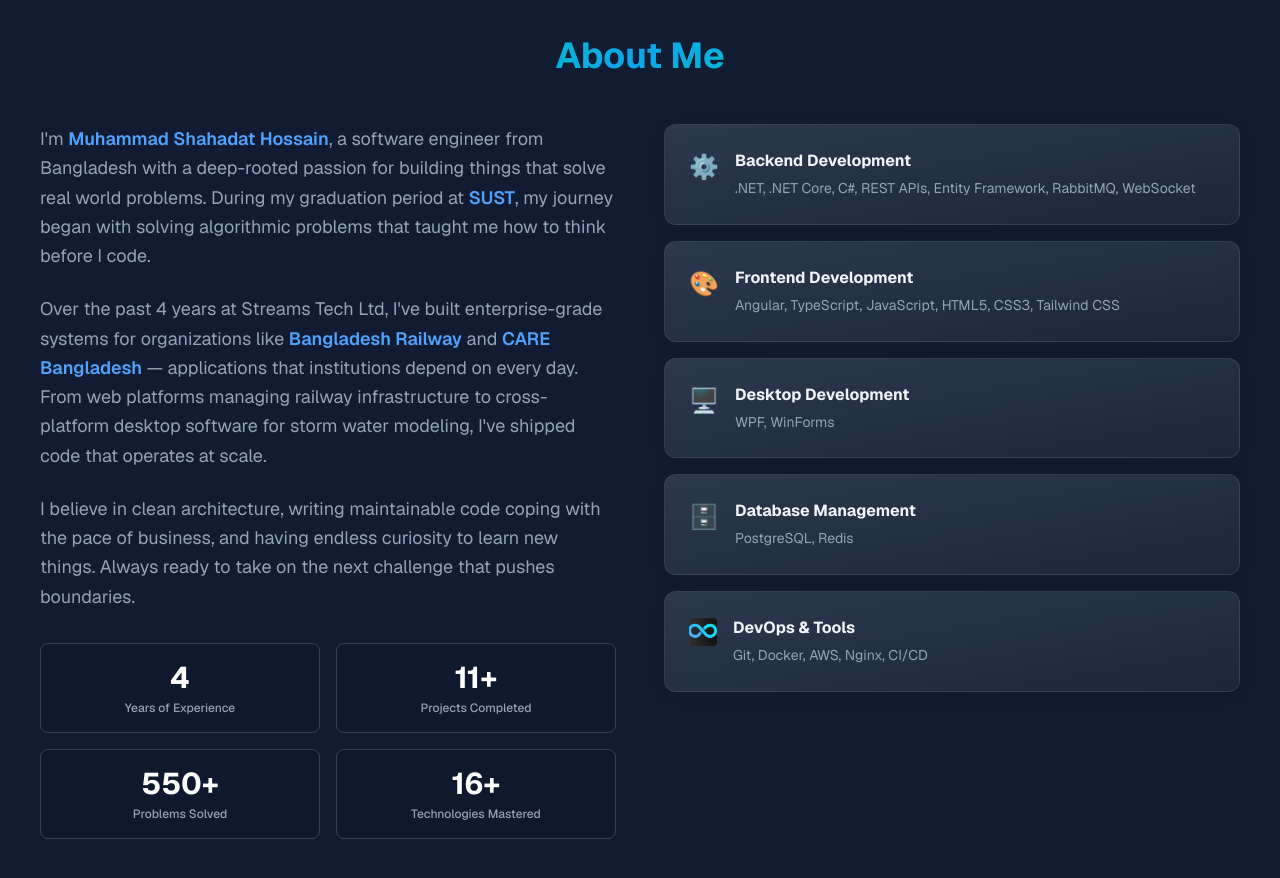
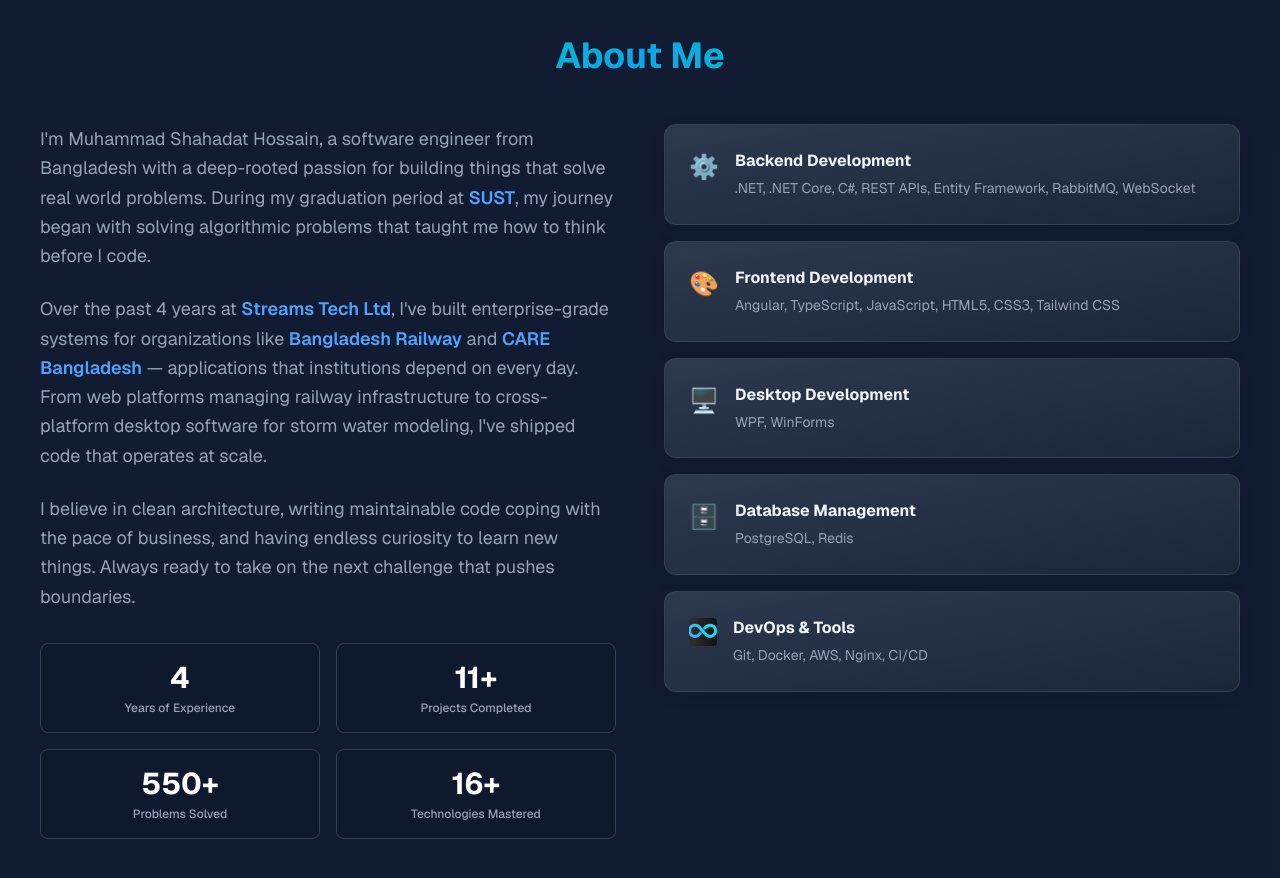
Before and after one commit to shahadat-26/Portfolio, an Angular app: page / in a window 1280 px wide. Shown: the part 860-1738 px from the top of the page. Built offline with nearby package versions, Linux system fonts and the light colour scheme.

Commit message:
Update about section text highlights

```diff
--- a/src/app/components/about/about.html
+++ b/src/app/components/about/about.html
@@ -13,14 +13,14 @@
       <!-- Left: Bio + Stats -->
       <div>
         <p class="text-[var(--color-text-secondary)] text-base md:text-lg leading-relaxed mb-6">
-          I'm <span class="text-blue-400 font-semibold">Muhammad Shahadat Hossain</span>, a software engineer
+          I'm Muhammad Shahadat Hossain, a software engineer
           from Bangladesh with a deep-rooted passion for building things that solve real world problems.
           During my graduation period at <span class="text-blue-400 font-semibold">SUST</span>, my journey
           began with solving algorithmic problems that taught me how to think before I code.
         </p>
 
         <p class="text-[var(--color-text-secondary)] text-base md:text-lg leading-relaxed mb-6">
-          Over the past 4 years at Streams Tech Ltd,
+          Over the past 4 years at <span class="text-blue-400 font-semibold">Streams Tech Ltd</span>,
           I've built enterprise-grade systems for organizations like
           <span class="text-blue-400 font-semibold">Bangladesh Railway</span> and
           <span class="text-blue-400 font-semibold">CARE Bangladesh</span> — applications that institutions
```
